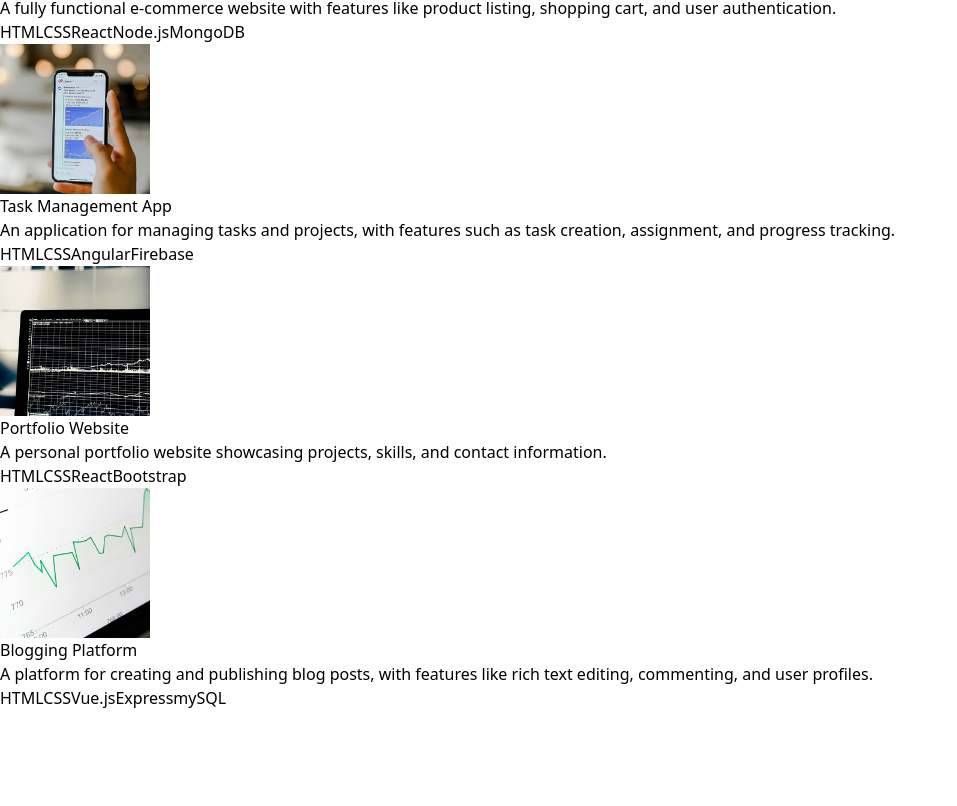
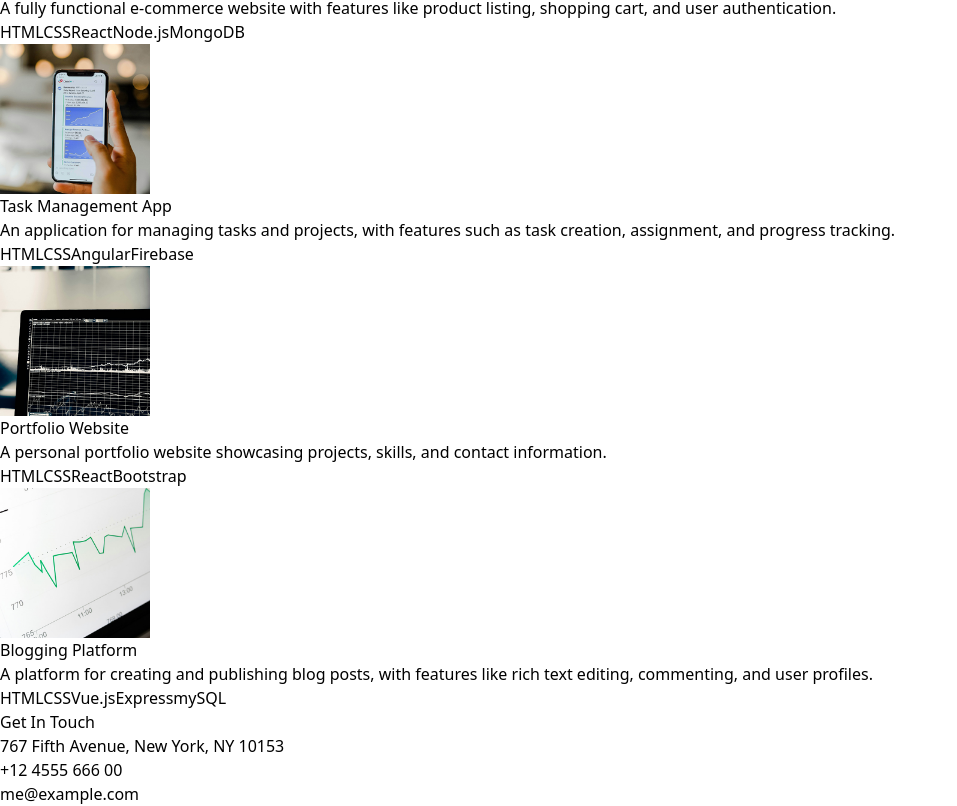
Before and after one commit to derkachzhenya/REACT-MY_RESUME-PORTFOLIO, a React (Vite) app: page / in a window 1280 px wide. Shown: the part 2256-3062 px from the top of the page, without its empty margins (0-957 px from the left). Before the commit the page ends 2966 px from the top, so only its background shows below. Built offline with nearby package versions, Linux system fonts and the light colour scheme.

Commit message:
contact section

```diff
--- a/src/App.jsx
+++ b/src/App.jsx
@@ -4,6 +4,7 @@
 import Technologies from "./components/Technologies";
 import Experience from "./components/Experience";
 import Project from "./components/Project";
+import Contact from "./components/Contact";
 
 const App = () => {
   return (
@@ -22,6 +23,7 @@
         <Technologies />
         <Experience />
         <Project />
+        <Contact />
       </div>
     </div>
   );
--- /dev/null
+++ b/src/components/Contact.jsx
@@ -0,0 +1,20 @@
+import { CONTACT } from "../constants";
+
+const Contact = () => {
+    return (
+        <div className="border-b border-neutral-900 pb-20">
+            <h2 className="my-10 text-center text-4xl">Get In Touch</h2>
+            <div className="text-center tracking-tighter">
+                <p className="my-4">
+                    {CONTACT.address}
+                </p>
+                <p className="my-4">
+                    {CONTACT.phoneNo}
+                </p>
+                <a href="#" className="border-b">{CONTACT.email}</a>
+            </div>
+        </div>
+    );
+};
+
+export default Contact;
--- a/src/components/Hero.jsx
+++ b/src/components/Hero.jsx
@@ -9,7 +9,7 @@
                     <div className="flex flex-col items-center lg:items-start">
                         <h1 className="pb-16 text-6xl font-thin tracking-tight lg:mt-16 lg:text-8xl">Yevhen Derkach</h1>
                         <span className="bg-gradient-to-r from-pink-300 via-slate-500 to-purple-500
-                        bg-clip-text text-4xl tracking-tight text-transparent">Full Stack PHP Developer</span>
+                        bg-clip-text text-3xl tracking-tight text-transparent">Full Stack PHP Developer</span>
                         <p className="my-2 max-w-xl py-6 font-light tracking-tight">{HERO_CONTENT}</p>
                     </div>
                 </div>
```
